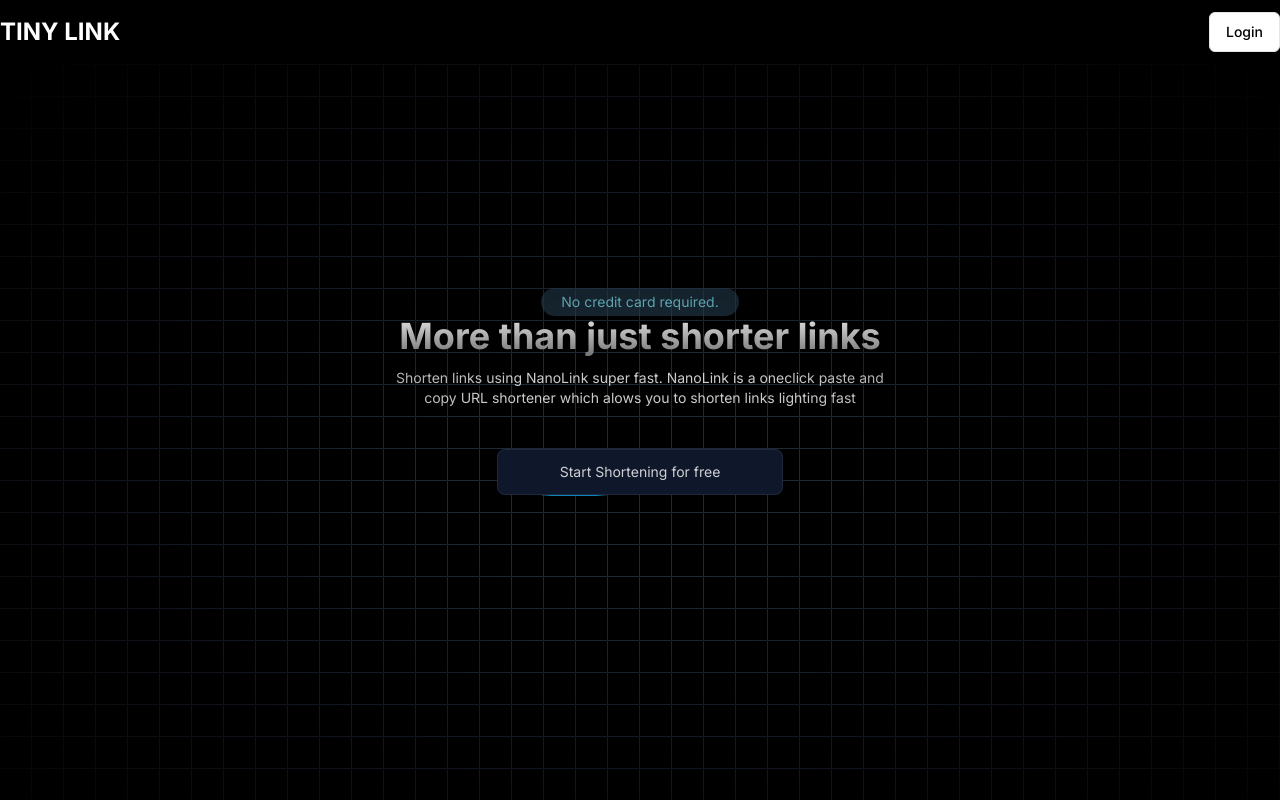
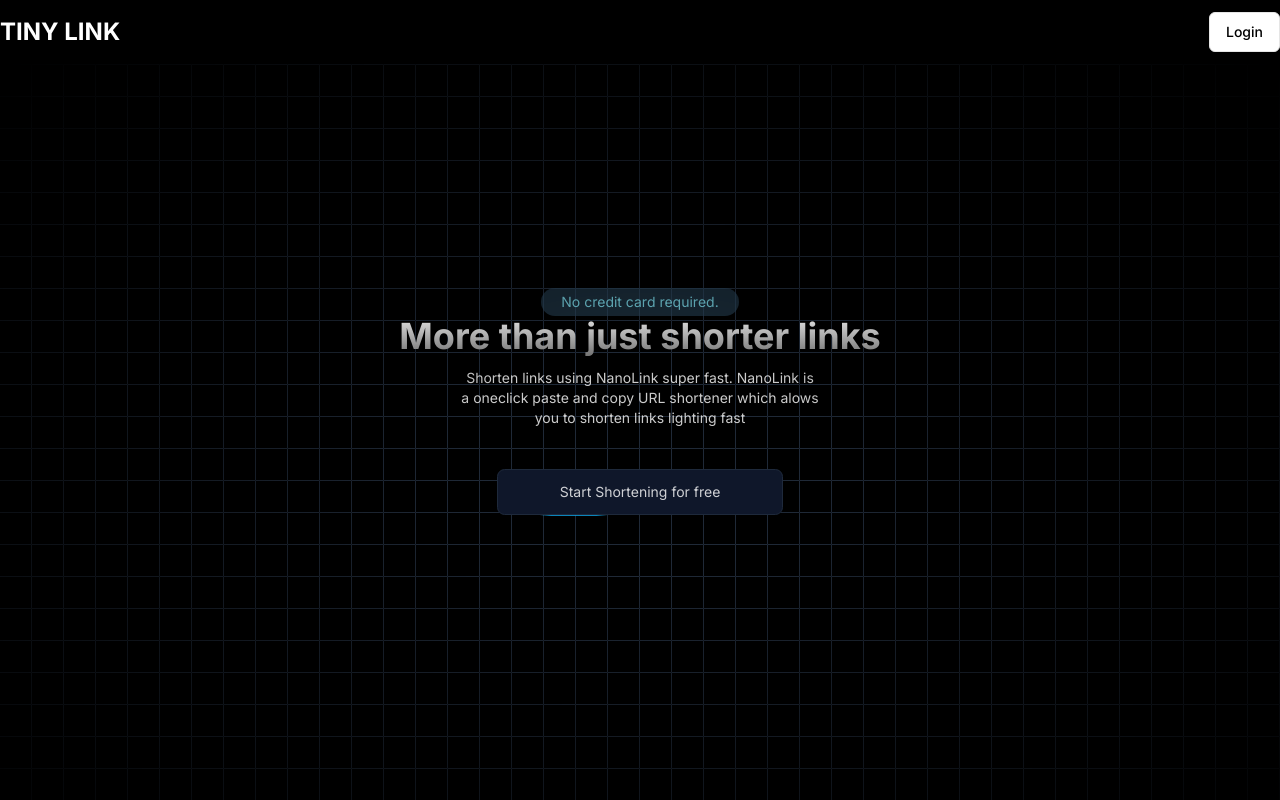
Before and after one commit to Najmul11/tiny-link, a Next.js app in the folder client/: page / in a window 1280 px wide. Shown: the top 800 px of the page. Built offline with nearby package versions, Linux system fonts and the light colour scheme; no server answers.

Commit message:
fixed hero width

```diff
--- a/client/components/home-page/Hero.tsx
+++ b/client/components/home-page/Hero.tsx
@@ -16,7 +16,7 @@ const Hero = () => {
         <p className="text-2xl lg:text-4xl md:text-3xl sm:text-2xl font-bold relative z-20 bg-clip-text text-transparent bg-gradient-to-b from-neutral-200 to-neutral-500  text-center">
           More than just shorter links
         </p>
-        <p className="text-sm mt-3 text-white/80 w-96 lg:w-[unset] mx-auto">
+        <p className="text-sm mt-3 text-white/80 w-96 lg:w-[unset] xl:w-[70%] mx-auto">
           Shorten links using NanoLink super fast. NanoLink is a oneclick paste
           and copy URL shortener which alows you to shorten links lighting fast
         </p>
```
